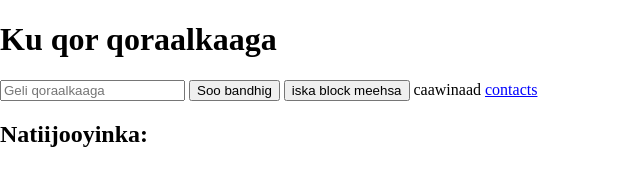
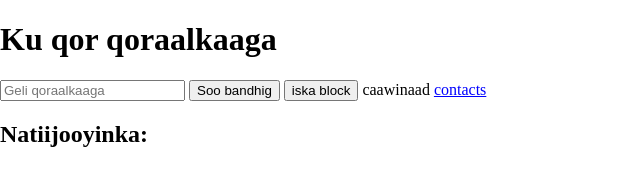
Before and after one commit to Maxto71gd/copy, a plain HTML site: page Greator.html in a window 1280 px wide. Shown: the whole page, without its empty margins (0-640 px from the left). Drawn offline with Linux system fonts and the light colour scheme.

Commit message:
Update Greator.html

```diff
--- a/Greator.html
+++ b/Greator.html
@@ -9,7 +9,7 @@
     <h1>Ku qor qoraalkaaga</h1>
     <input type="text" id="inputField" placeholder="Geli qoraalkaaga">
     <button onclick="processInput()">Soo bandhig</button>
-    <button onclick="pilan()">iska block meehsa</button>
+    <button id="pilan">iska block</button>
     <label >caawinaad </label>
     <a href="https://wa.me//:252672146979" target="_blank">contacts</a>
 
@@ -31,7 +31,7 @@
                 line.textContent = `${i} ${qoraalka}`;
                 output.appendChild(line);
             }
-              function pilan() {
+              function pilan {
                   alert("waad block tay");
             document.querySelector("buton").disabled =true;
             document.querySelector("input").disabled =true;
```
